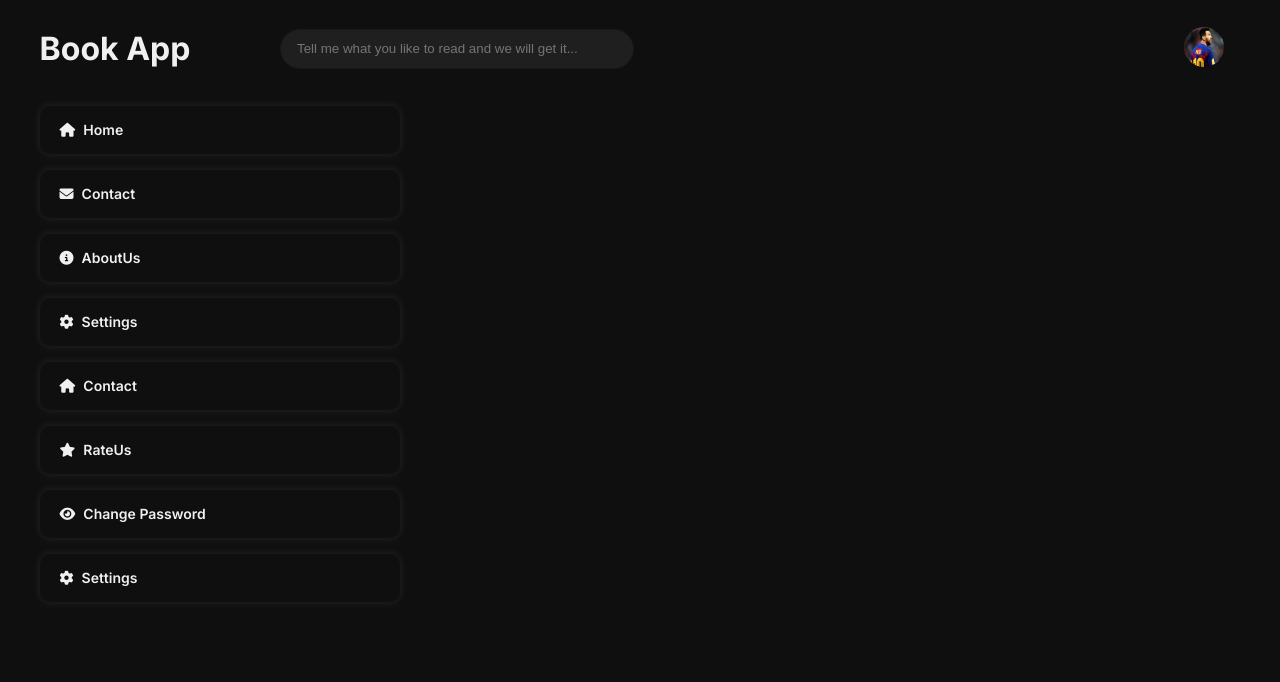
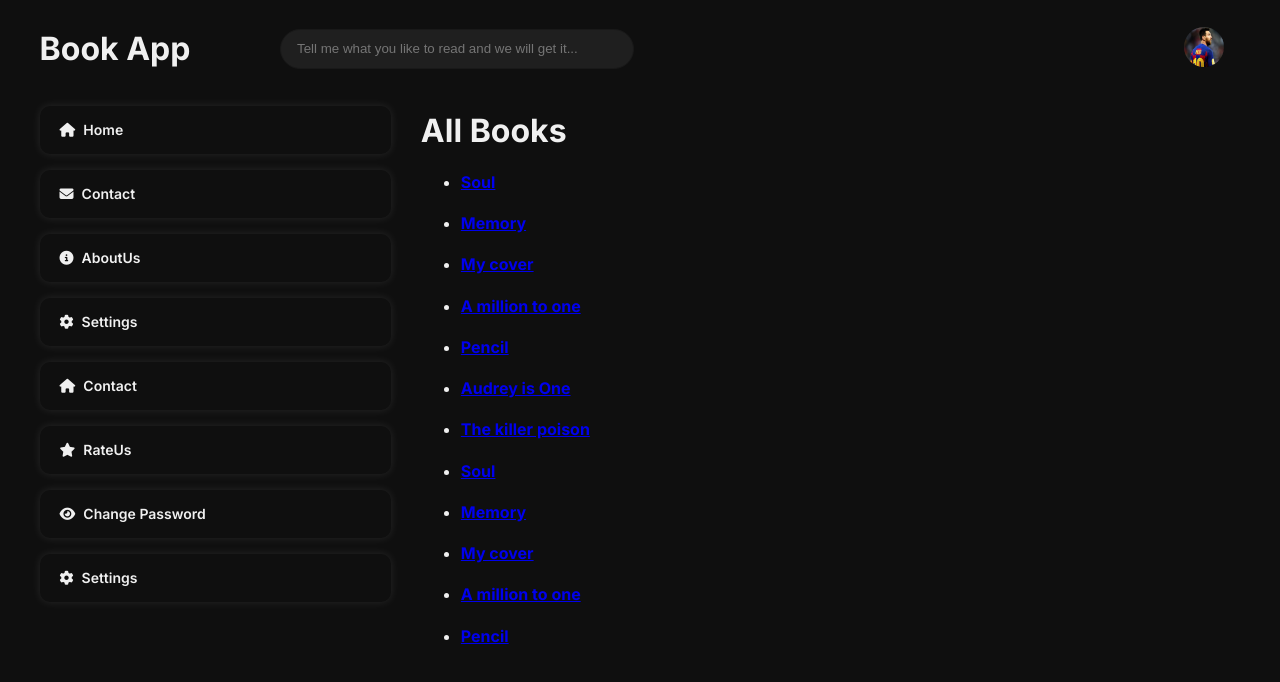
Before and after one commit to diego-teileche/book-reader-app, a Next.js app: page / in a window 1280 px wide. Shown: the top 682 px of the page. Built offline with nearby package versions, Linux system fonts and the light colour scheme.

Commit message:
Books Section
- Main title added
- Book items maped
- Framer motion animations added
- Styles updated

```diff
--- a/src/app/page.module.css
+++ b/src/app/page.module.css
@@ -12,3 +12,8 @@
 .content {
   width: 30%;
 }
+
+.booksContent {
+  width: 70%;
+  margin-left: 30px;
+}
--- a/src/app/page.tsx
+++ b/src/app/page.tsx
@@ -1,5 +1,9 @@
+"use client"
+
+import { motion } from "framer-motion"
 import Header from "@/components/Header"
 import Sidebar from "@/components/Sidebar"
+import { books } from "../constants/mockData"
 
 import styles from "./page.module.css"
 
@@ -13,6 +17,33 @@ export default function Home() {
 					<section className={styles.content}>
 						<Sidebar />
 					</section>
+
+					<div className={styles.booksContent}>
+						<motion.h1
+							transition={{ type: "spring", damping: 50, mass: 0.75 }}
+							initial={{ opacity: 0, x: 200 }}
+							animate={{ opacity: 1, x: 0 }}
+						>
+							All Books
+						</motion.h1>
+
+						<ul>
+							{books.map((book, i) => (
+								<motion.li
+									key={i}
+									whileHover={{ scale: 1.1 }}
+									whileTap={{ scale: 0.9 }}
+									transition={{ type: "spring", damping: 50, mass: 0.75 }}
+									initial={{ opacity: 0, x: 200 * (i + 1) }}
+									animate={{ opacity: 1, x: 0 }}
+								>
+									<a href={`/book/${book.id}`}>
+										<h4>{book.title}</h4>
+									</a>
+								</motion.li>
+							))}
+						</ul>
+					</div>
 				</div>
 			</div>
 		</main>
--- /dev/null
+++ b/src/components/BookCard.tsx
@@ -0,0 +1,5 @@
+const BookCard = () => {
+	return <div>BookCard</div>
+}
+
+export default BookCard
--- a/src/components/Sidebar.tsx
+++ b/src/components/Sidebar.tsx
@@ -75,17 +75,6 @@ const Sidebar = () => {
 	)
 }
 
-const sidebarStyle = {
-	width: "250px",
-	height: "100vh",
-	backgroundColor: "#333",
-	color: "#fff",
-	position: "fixed",
-	top: 0,
-	left: 0,
-	padding: "1rem",
-}
-
 const listStyle = {
 	listStyleType: "none",
 	padding: 0,
```
